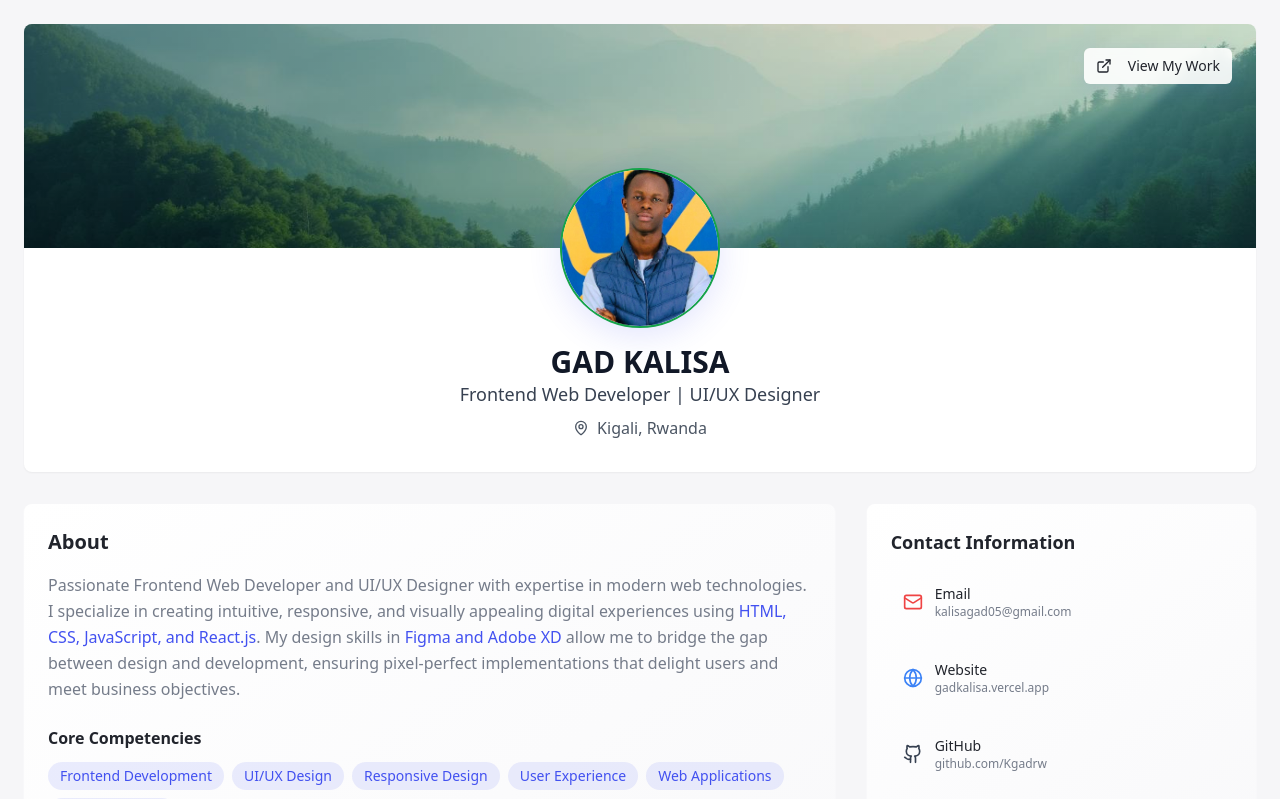
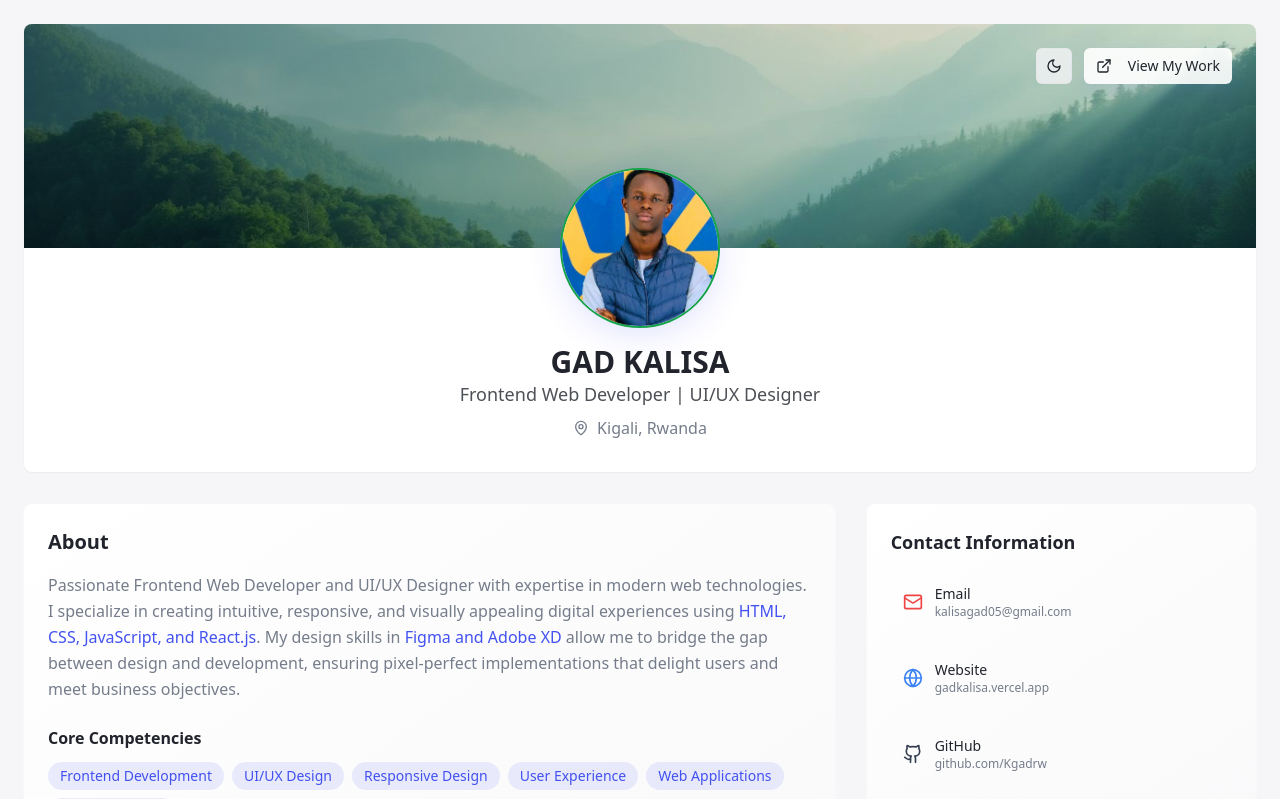
Before and after one commit to Kgadrw/social-coder-showcase, a React (Vite) app: page / in a window 1280 px wide. Shown: the top 799 px of the page. Built offline with nearby package versions, Linux system fonts and the light colour scheme.

Commit message:
Add dark mode toggle
Implement a dark mode toggle functionality for the portfolio website. This change will allow users to switch between light and dark themes, enhancing user experience and accessibility.

```diff
--- a/src/App.tsx
+++ b/src/App.tsx
@@ -3,6 +3,7 @@ import { Toaster as Sonner } from "@/components/ui/sonner";
 import { TooltipProvider } from "@/components/ui/tooltip";
 import { QueryClient, QueryClientProvider } from "@tanstack/react-query";
 import { BrowserRouter, Routes, Route } from "react-router-dom";
+import { ThemeProvider } from "next-themes";
 import Index from "./pages/Index";
 import NotFound from "./pages/NotFound";
 
@@ -10,6 +11,7 @@ const queryClient = new QueryClient();
 
 const App = () => (
   <QueryClientProvider client={queryClient}>
+    <ThemeProvider attribute="class" defaultTheme="light" enableSystem>
       <TooltipProvider>
         <Toaster />
         <Sonner />
@@ -21,6 +23,7 @@ const App = () => (
           </Routes>
         </BrowserRouter>
       </TooltipProvider>
+    </ThemeProvider>
   </QueryClientProvider>
 );
 
--- a/src/components/ProfileHeader.tsx
+++ b/src/components/ProfileHeader.tsx
@@ -3,6 +3,7 @@ import { Card } from "@/components/ui/card";
 import { Button } from "@/components/ui/button";
 import profilePicture from "@/assets/profile-picture.jpg";
 import coverImage from "@/assets/cover-nature.jpg";
+import { ThemeToggle } from "./ThemeToggle";
 
 export function ProfileHeader() {
   return (
@@ -13,7 +14,8 @@ export function ProfileHeader() {
         style={{ backgroundImage: `url(${coverImage})` }}
       >
         <div className="absolute inset-0 bg-gradient-to-r from-black/30 to-black/10"></div>
-        <div className="absolute top-6 right-6 z-20">
+        <div className="absolute top-6 right-6 z-20 flex items-center gap-3">
+          <ThemeToggle />
          <a
   href="https://github.com/Kgadrw"
   target="_blank"
@@ -45,11 +47,11 @@ export function ProfileHeader() {
           </div>
 
           {/* Name + Career under cover */}
-          <h1 className="mt-4 text-3xl font-bold text-gray-900">GAD KALISA</h1>
-          <p className="text-lg text-gray-700 font-medium">
+          <h1 className="mt-4 text-3xl font-bold text-foreground">GAD KALISA</h1>
+          <p className="text-lg text-foreground/80 font-medium">
             Frontend Web Developer | UI/UX Designer
           </p>
-          <div className="flex items-center gap-2 text-gray-600 mt-2">
+          <div className="flex items-center gap-2 text-muted-foreground mt-2">
             <MapPin className="w-4 h-4" />
             <span className="font-medium">Kigali, Rwanda</span>
           </div>
--- /dev/null
+++ b/src/components/ThemeToggle.tsx
@@ -0,0 +1,37 @@
+import { Moon, Sun } from "lucide-react";
+import { Button } from "@/components/ui/button";
+import { useTheme } from "next-themes";
+import { useEffect, useState } from "react";
+
+export function ThemeToggle() {
+  const { theme, setTheme } = useTheme();
+  const [mounted, setMounted] = useState(false);
+
+  useEffect(() => {
+    setMounted(true);
+  }, []);
+
+  if (!mounted) {
+    return (
+      <Button variant="ghost" size="icon" className="w-9 h-9">
+        <Sun className="h-4 w-4" />
+      </Button>
+    );
+  }
+
+  return (
+    <Button
+      variant="ghost"
+      size="icon"
+      onClick={() => setTheme(theme === "light" ? "dark" : "light")}
+      className="w-9 h-9 bg-background/80 backdrop-blur-sm border border-border/50 hover:bg-accent"
+    >
+      {theme === "light" ? (
+        <Moon className="h-4 w-4" />
+      ) : (
+        <Sun className="h-4 w-4" />
+      )}
+      <span className="sr-only">Toggle theme</span>
+    </Button>
+  );
+}
```
Lines whose indentation alone changed are shown as unchanged.
